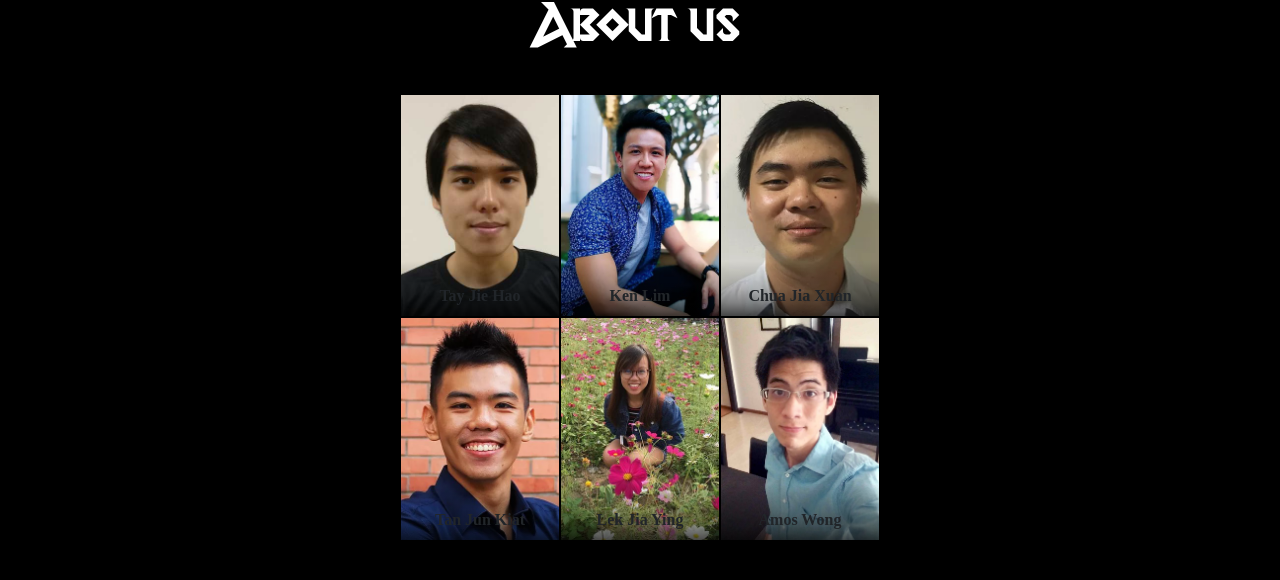
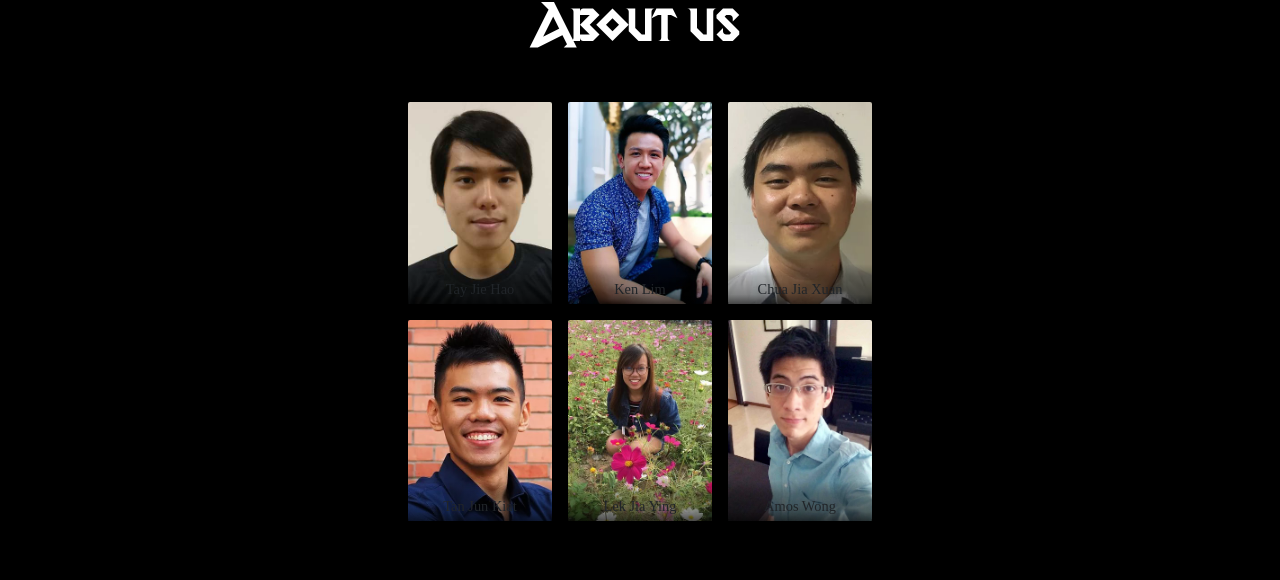
Before and after one commit to amoshydra/cs4350-vindicator, a Vue app: page / in a window 1280 px wide. Shown: the part 4422-5002 px from the top of the page. Built offline with nearby package versions, Linux system fonts and the light colour scheme; what vue-agile, vue-scrollactive would draw is missing.

Commit message:
Update member implementation

```diff
--- a/src/components/Member.vue
+++ b/src/components/Member.vue
@@ -3,8 +3,10 @@
     <div class="member--wrapper">
       <img :src="'/images/head/' + member.initial + '.jpg'">
       <div class="member--info">
-        <div class="member--name"> {{ member.name }} </div>
-        <div class="member--role"> {{ member.role }} </div>
+        <div class="attach-bottom">
+          <div class="member--name"> {{ member.name }} </div>
+          <div class="member--role"> {{ member.role }} </div>
+        </div>
       </div>
     </div>
   </div>
@@ -19,6 +21,7 @@ export default {
 
 <style lang="scss">
 $number-of-member: 6;
+$border-radius : 0.125em;
 
 .members {
   display: flex;
@@ -29,8 +32,7 @@ $number-of-member: 6;
 }
 
 .member {
-  $margin: 1px;
-
+  $margin: 8px;
   width: calc((100% / #{$number-of-member / 3}) - #{$margin * 2});
   @media only screen and (min-width: 480px) {
     width: calc((100% / #{$number-of-member / 2}) - #{$margin * 2});
@@ -38,50 +40,62 @@ $number-of-member: 6;
 
   text-align: center;
   font-size: 1em;
-  margin: $margin;
+  margin: 8px $margin;
+  border-radius: $border-radius;
 
   .member--wrapper {
     position: relative;
-    padding-top: calc(140%); // Ratio 5 : 7
-    height: 100%;
+    padding-top: 140%;
     width: 100%;
-
-    &::after {
-      content: '';
-      display: block;
-      height: 25%;
-      width: 100%;
-      bottom: 0;
-      position: absolute;
-      background: rgba(0,0,0,0.1);
-      background: linear-gradient(to bottom, rgba(0,0,0,0) 0%, rgba(0,0,0,0.28) 51%, rgba(0,0,0,0.46) 76%, rgba(0,0,0,0.71) 100%);
-      transition: height 0.5s;
-    }
-  }
-
-  .member--wrapper:hover::after {
-    height: 100%;
   }
 
   img {
-    top: 0;bottom: 0; left: 0; right: 0;
-    position: absolute;
     height: 100%;
     width: 100%;
     object-fit: cover;
+    position: absolute;
+    left: 0;
+    right: 0;
+    top: 0;
+    bottom: 0;
+    border-radius: $border-radius;
   }
 }
 
 .member--info {
   z-index: 1;
+  font-size: 0.9em;
+
+  display: block;
+  height: 20%;
+  width: 100%;
+
+  bottom: 0;
+  left: 0;
+  right: 0;
+
   position: absolute;
-  bottom: 0px;
+  background: linear-gradient(to bottom, rgba(0,0,0,0) 0%, rgba(0,0,0,0.28) 31%, rgba(0,0,0,0.46) 76%, rgba(0,0,0,0.71) 100%);
+  // background-color: rgba(0,0,0,0.3);
+  transition: height 0.5s cubic-bezier(0.645, 0.045, 0.355, 1),
+              background-color 0.5s cubic-bezier(0.645, 0.045, 0.355, 1);
+  border-bottom-left-radius: $border-radius;
+  border-bottom-right-radius: $border-radius;
+}
+.member:hover .member--info {
+  height: 100%;
+}
+
+.attach-bottom {
+  bottom: 0;
+  position: absolute;
+  padding-top: 0.25em;
+  padding-bottom: 0.25em;
   width: 100%;
-  margin-bottom: 0.5em;
 }
+
 .member--name {
   font-size: 1em;
-  font-weight: 900;
 }
 .member--role {
   font-size: 0.9em;
```
